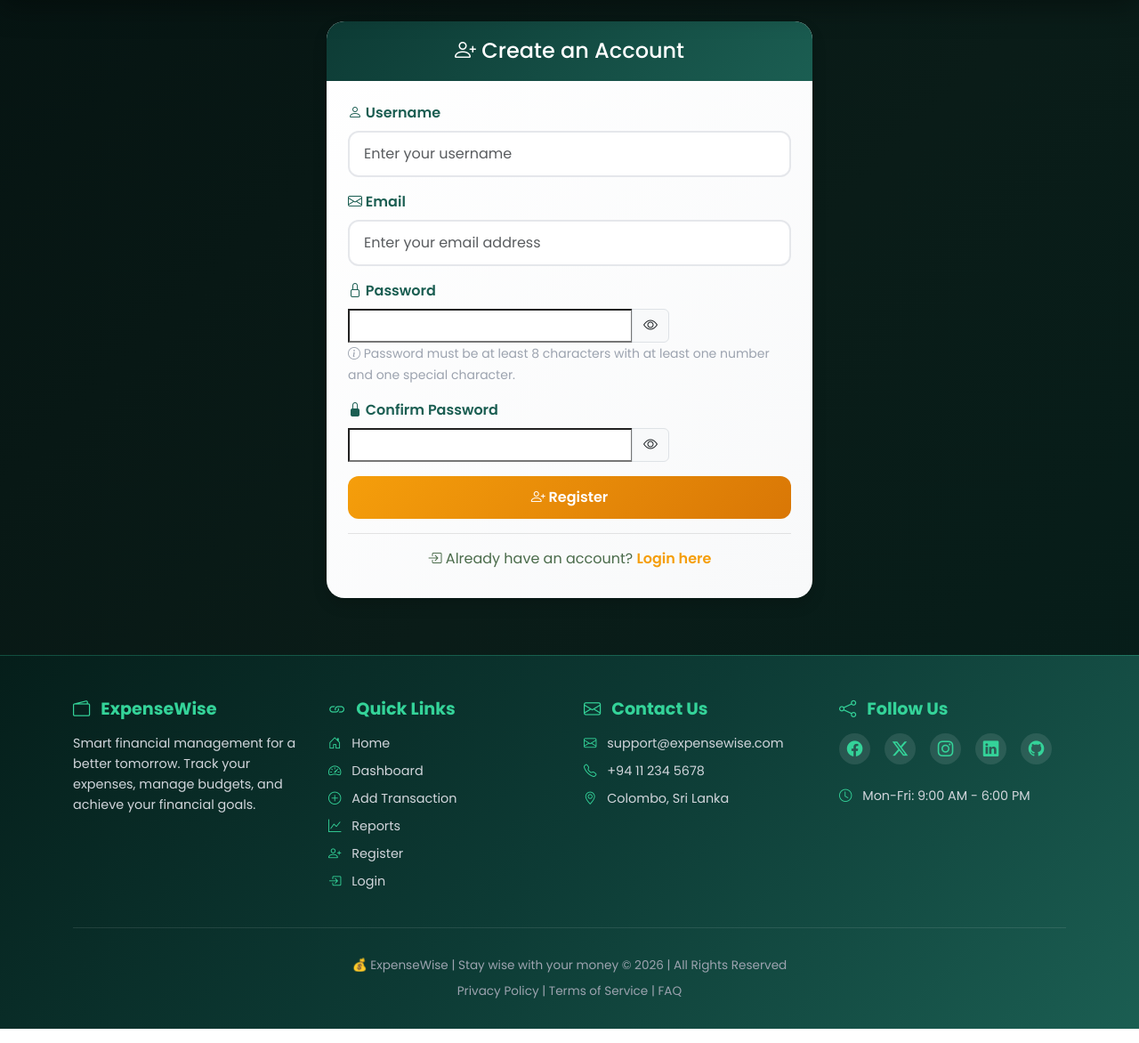
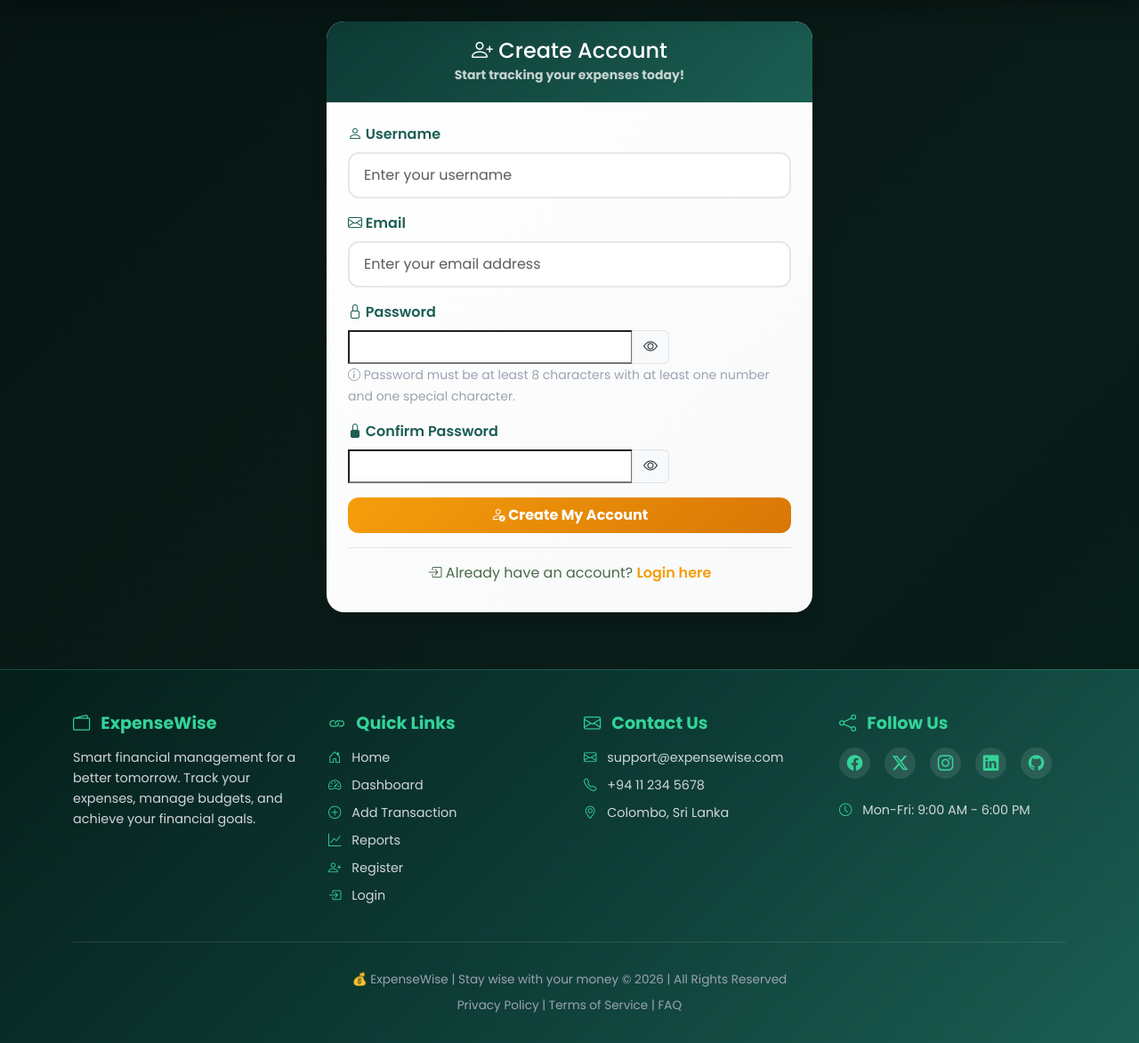
Before and after one commit to Prabhani-Jayakody/WebApp-Assignment, a Django app: page /accounts/register/ in a window 1280 px wide. Shown: the part 75-1247 px from the top of the page at 89% size. Run offline with Django 5.2, Linux system fonts and the light colour scheme.

Commit message:
Revise account registration header and button text
Updated the header and button text for account registration.

```diff
--- a/accounts/templates/accounts/register.html
+++ b/accounts/templates/accounts/register.html
@@ -7,7 +7,8 @@
     <div class="col-md-6">
         <div class="card shadow">
             <div class="card-header text-center">
-                <h4 class="mb-0"><i class="bi bi-person-plus"></i> Create an Account</h4>
+               <h4 class="mb-0"><i class="bi bi-person-plus"></i> Create Account</h4>
+                    <small class="opacity-75">Start tracking your expenses today!</small>
             </div>
             <div class="card-body p-4">
                 <form method="POST">
@@ -71,8 +72,8 @@
                     </div>
 
                     <!-- Submit -->
-                    <button type="submit" class="btn btn-primary w-100">
-                        <i class="bi bi-person-plus"></i> Register
+                    <button type="submit" class="btn btn-primary w-100 py-2 fw-bold">
+                        <i class="bi bi-person-check"></i> Create My Account
                     </button>
                 </form>
 
```
